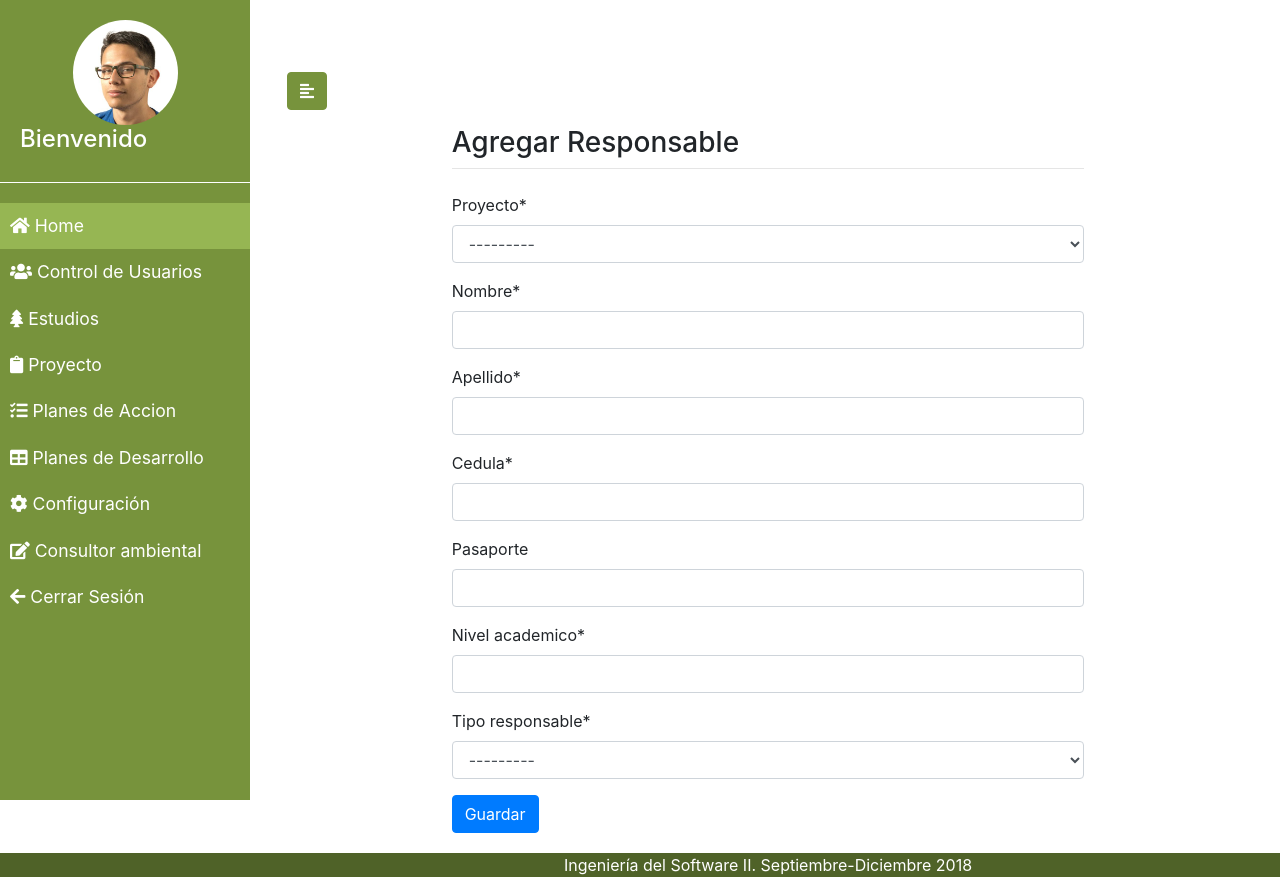
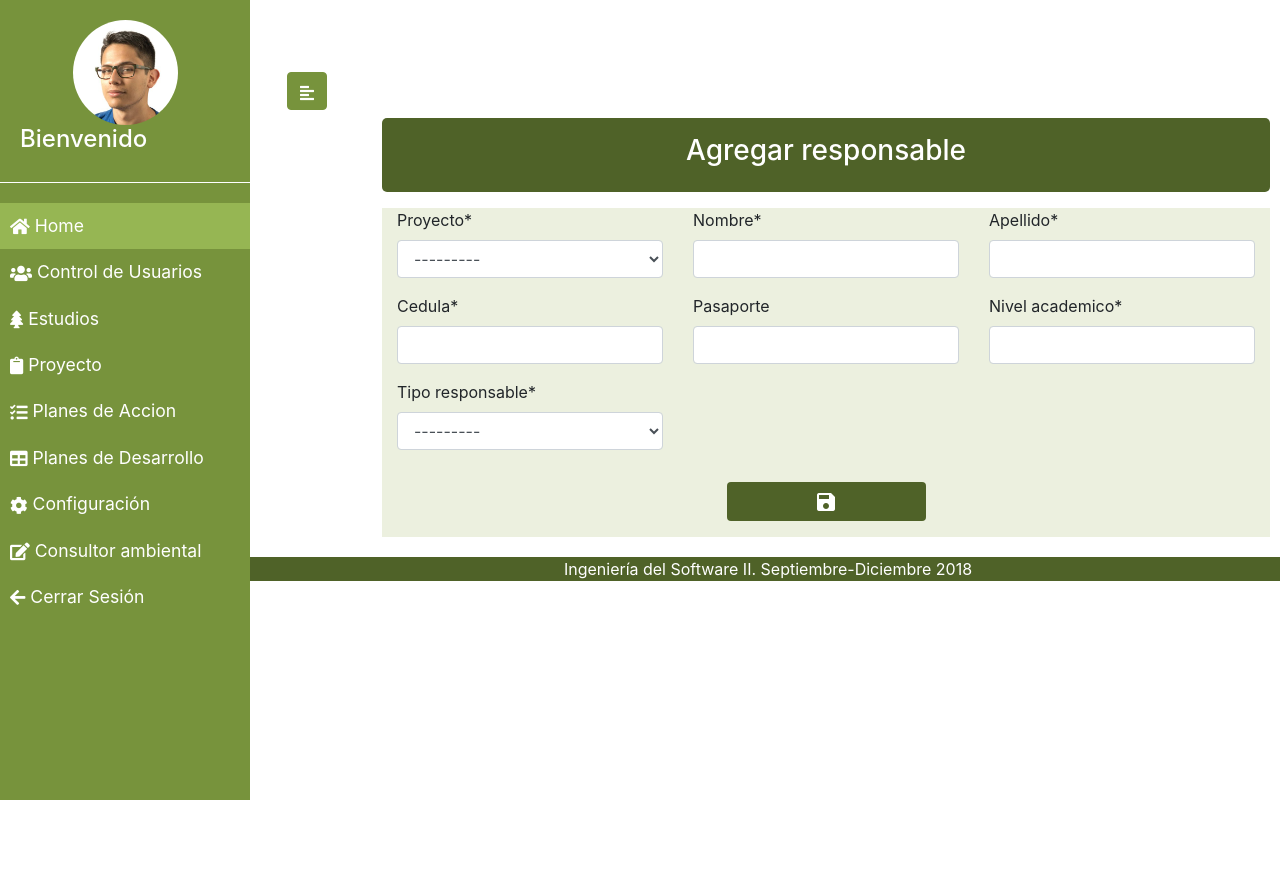
Before and after one commit to german1608/EIA_CI4712, a Django app: page /consultor-crud/responsables/nuevo/ in a window 1280 px wide; the page is wider, and only the part inside the window is pictured. After the commit the page ends 800 px from the top of that part, so only its background shows below. Run offline with Django 3.2, Linux system fonts and the light colour scheme; data that the repository does not hold is empty; some libraries are stand-ins or nearby versions.

Commit message:
Modificado estilo y titulos de añadir elementos al crud de consultor

```diff
--- a/eia_app/templates/eia_app/create_form.html
+++ b/eia_app/templates/eia_app/create_form.html
@@ -2,23 +2,44 @@
 {% load static %}
 {% load materializecss %}
 {% load crispy_forms_tags %}
+{% block css %}
+<link rel="stylesheet" type="text/css" href="{% static 'configuracion/css/configuracion_main.css' %}">
+<style>
+body{
+    overflow-x: hidden;
+}
+</style>
+{% endblock %}
 {% block content %}
-<div class="container">
-  <div class="row justify-content-center">
-    <div class="col-8">
-      <h3 class="mt-2">Agregar {{ nombre }}</h3>
-      <hr class="mt-0 mb-4">
-      <form method="post" enctype="multipart/form-data">
-          {% csrf_token %}
-          {{ form | crispy }}
-          <button type="submit" class="btn btn-primary">Guardar</button>
-        </form>
+<div class="container-fluid" style="width:80%;">
+    <div class="row p-3 justify-content-center mb-3 titulo all-rounded">
+		<div class="col-md-9 col-sm-11 text-center">
+			<h3>{{ nombre }}</h3>
+		</div>
     </div>
-  </div>
+    <form id="add" method="post" enctype="multipart/form-data">
+        {% csrf_token %}
+        <div class="row" style="background-color: #ECF0DF;">
+            {{ form | crispy }}
+        </div>
+        <div class="row justify-content-center p-3" style="background-color: #ECF0DF;">
+            <div class="col-md-6" align="center">
+                <button type="submit" style="width: 50%" class="btn btn-crud"><i class="material-icons">save</i></button>
+            </div>
+        </div>
+    </form>
 </div>
 {% endblock %}
 
 {% block js %}
+<script>
+$(document).ready( function () {
+    $(".form-group").each(function(){
+        var input = $(this);
+        input.addClass("col-lg-4");
+    });
+});
+</script>
 {% if medio %}
 <script>
     $(document).ready( function () {
--- a/eia_app/views.py
+++ b/eia_app/views.py
@@ -38,7 +38,7 @@ class OrganizacionCreate(CreateView):  # pylint: disable=too-many-ancestors
 
     def get_context_data(self, **kwargs):  # pylint: disable=arguments-differ
         context = super(OrganizacionCreate, self).get_context_data(**kwargs)
-        context["nombre"] = "Organización"
+        context["nombre"] = "Agregar organización"
         return context
 
 
@@ -72,7 +72,7 @@ class DatosProyectoCreate(CreateView):  # pylint: disable=too-many-ancestors
 
     def get_context_data(self, **kwargs):  # pylint: disable=arguments-differ
         context = super(DatosProyectoCreate, self).get_context_data(**kwargs)
-        context["nombre"] = "Datos de un proyecto"
+        context["nombre"] = "Agregar datos de un proyecto"
         return context
 
 
@@ -118,7 +118,7 @@ class ResponsableCreate(CreateView):  # pylint: disable=too-many-ancestors
 
     def get_context_data(self, **kwargs):  # pylint: disable=arguments-differ
         context = super(ResponsableCreate, self).get_context_data(**kwargs)
-        context["nombre"] = "Responsable"
+        context["nombre"] = "Agregar responsable"
         return context
 
 
@@ -158,7 +158,7 @@ class SolicitanteCreate(CreateView):  # pylint: disable=too-many-ancestors
 
     def get_context_data(self, **kwargs):  # pylint: disable=arguments-differ
         context = super(SolicitanteCreate, self).get_context_data(**kwargs)
-        context["nombre"] = "Solicitante"
+        context["nombre"] = "Agregar solicitante"
         return context
 
 
@@ -198,7 +198,7 @@ class DatosDocumentoCreate(CreateView):  # pylint: disable=too-many-ancestors
 
     def get_context_data(self, **kwargs):  # pylint: disable=arguments-differ
         context = super(DatosDocumentoCreate, self).get_context_data(**kwargs)
-        context["nombre"] = "Datos de un documento"
+        context["nombre"] = "Agregar datos de un documento"
         return context
 
 
@@ -240,7 +240,7 @@ class DescripcionProyectoCreate(CreateView):  # pylint: disable=too-many-ancesto
         context = super(
             DescripcionProyectoCreate,
             self).get_context_data(**kwargs)
-        context["nombre"] = "Detalles de un documento"
+        context["nombre"] = "Agregar detalles de un documento"
         return context
 
 
@@ -280,7 +280,7 @@ class MedioCreate(CreateView):  # pylint: disable=too-many-ancestors
 
     def get_context_data(self, **kwargs):  # pylint: disable=arguments-differ
         context = super(MedioCreate, self).get_context_data(**kwargs)
-        context["nombre"] = "Detalles de un medio ambiental"
+        context["nombre"] = "Agregar detalles de un medio ambiental"
         return context
 
 
@@ -373,7 +373,7 @@ class CaracteristicaMedioCreate(CreateView):  # pylint: disable=too-many-ancesto
             CaracteristicaMedioCreate,
             self).get_context_data(**kwargs)
         medio = Medio.objects.get(pk=self.kwargs['pk'])
-        context["nombre"] = "características del proyecto " + \
+        context["nombre"] = "Agregar características del proyecto " + \
         str(medio.proyecto) + " del medio " + \
         str(medio.tipo)
         context["medio"] = medio.pk
@@ -395,7 +395,7 @@ class SubaracteristicaMedioCreate(CreateView):  # pylint: disable=too-many-ances
             SubaracteristicaMedioCreate,
             self).get_context_data(**kwargs)
         caracteristica = CaracteristicaMedio.objects.get(pk=self.kwargs['pk'])
-        context["nombre"] = "sub-característica de la característica " + \
+        context["nombre"] = "Agregar sub-característica de la característica " + \
         str(caracteristica.caracteristica) + " del medio " + \
         str(caracteristica.medio.tipo) + " del proyecto " + \
         str(caracteristica.medio.proyecto)
@@ -462,7 +462,7 @@ class CostoHumanoCreate(CreateView): # pylint: disable=too-many-ancestors
 
     def get_context_data(self, **kwargs):  # pylint: disable=arguments-differ
         context = super(CostoHumanoCreate, self).get_context_data(**kwargs)
-        context["nombre"] = "Costo"
+        context["nombre"] = "Agregar costo de talento humano"
         return context
 
     def form_valid(self, form):
@@ -479,7 +479,7 @@ class CostoHumano_ServiciosCreate(CreateView): # pylint: disable=too-many-ancest
 
     def get_context_data(self, **kwargs):  # pylint: disable=arguments-differ
         context = super(CostoHumano_ServiciosCreate, self).get_context_data(**kwargs)
-        context["nombre"] = "Costo"
+        context["nombre"] = "Agregar costo de servicios profesionales y técnicos"
         return context
 
     def form_valid(self, form):
@@ -495,7 +495,7 @@ class CostoHumano_PasajeCreate(CreateView): # pylint: disable=too-many-ancestors
 
     def get_context_data(self, **kwargs):  # pylint: disable=arguments-differ
         context = super(CostoHumano_PasajeCreate, self).get_context_data(**kwargs)
-        context["nombre"] = "Costo"
+        context["nombre"] = "Agregar costos de pasajes y hospedaje"
         return context
 
     def form_valid(self, form):
@@ -511,7 +511,7 @@ class CostoMaterial_RecursosCreate(CreateView): # pylint: disable=too-many-ances
 
     def get_context_data(self, **kwargs):  # pylint: disable=arguments-differ
         context = super(CostoMaterial_RecursosCreate, self).get_context_data(**kwargs)
-        context["nombre"] = "Costo"
+        context["nombre"] = "Agregar costo de recursos materiales"
         return context
 
     def form_valid(self, form):
@@ -527,7 +527,7 @@ class CostoMaterial_OficinaCreate(CreateView): # pylint: disable=too-many-ancest
 
     def get_context_data(self, **kwargs):  # pylint: disable=arguments-differ
         context = super(CostoMaterial_OficinaCreate, self).get_context_data(**kwargs)
-        context["nombre"] = "Costo"
+        context["nombre"] = "Agregar costo de materiales de oficina"
         return context
 
     def form_valid(self, form):
@@ -543,7 +543,7 @@ class CostoMaterial_InsumosCreate(CreateView): # pylint: disable=too-many-ancest
 
     def get_context_data(self, **kwargs):  # pylint: disable=arguments-differ
         context = super(CostoMaterial_InsumosCreate, self).get_context_data(**kwargs)
-        context["nombre"] = "Costo"
+        context["nombre"] = "Agregar costo de insumos"
         return context
 
     def form_valid(self, form):
@@ -559,7 +559,7 @@ class CostoHumanoUpdate(UpdateView):  # pylint: disable=too-many-ancestors
 
     def get_context_data(self, **kwargs):  # pylint: disable=arguments-differ
         context = super(CostoHumanoUpdate, self).get_context_data(**kwargs)
-        context["nombre"] = "Costo"
+        context["nombre"] = "Editar costo humano"
         return context
 
 
@@ -578,7 +578,7 @@ class CostoMaterialesUpdate(UpdateView):  # pylint: disable=too-many-ancestors
 
     def get_context_data(self, **kwargs):  # pylint: disable=arguments-differ
         context = super(CostoMaterialesUpdate, self).get_context_data(**kwargs)
-        context["nombre"] = "Costo"
+        context["nombre"] = "Editar costo de materiales"
         return context
 
 
```
